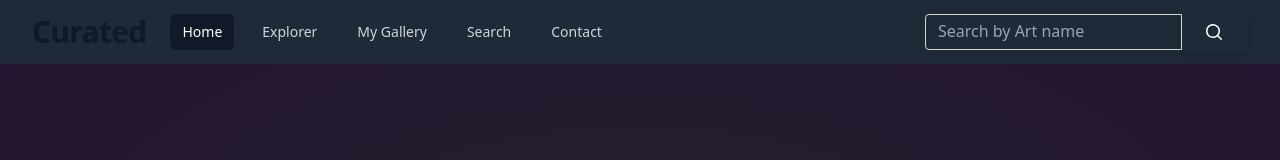
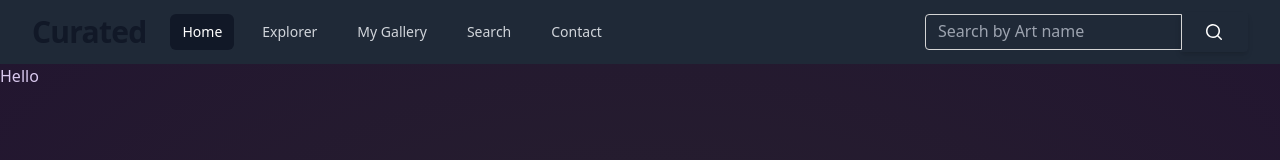
Before and after one commit to yrezvani/curated, a React (Vite) app: page /my-gallery in a window 1280 px wide. Shown: the top 160 px of the page. Built offline with nearby package versions, Linux system fonts and the light colour scheme; a web font is replaced by a local one.

Commit message:
Completed the getItem from Local storage

```diff
--- a/src/App.jsx
+++ b/src/App.jsx
@@ -7,6 +7,7 @@ import NavBar from './pages/NavBar';
 
 import Footer from './components/Footer';
 import Contact from './pages/Contact';
+import MyGallery from './pages/MyGallery';
 
 const apiKey = '0f4dc3f5-f76a-40aa-adaf-78bcdc8f2e05';
 
@@ -21,6 +22,7 @@ function App() {
         <Route path="/explorer" element={<ArtGallery apiKey={apiKey} />} />
         <Route path="/classification/:classificationId" element={<ClassificationDetail apiKey={apiKey} />} />
         <Route path="/artwork/:artworkId" element={<ArtworkDetail apiKey={apiKey} />} />
+        <Route path="/my-gallery" element={<MyGallery />} />
         <Route path="contact/*" element={<Contact />} />
       </Routes>
       </Router>
--- a/src/pages/MyGallery.jsx
+++ b/src/pages/MyGallery.jsx
@@ -2,8 +2,21 @@ import React, { useEffect, useState } from 'react';
 
 const MyGallery = () => {
 
+    const [items, setItems] = useState([]);
+
+    useEffect(() => {
+        const data = JSON.parse(localStorage.getItem('items'));
+        if (data) {
+         setItems(data);
+        }
+    }, []);
+
+    console.log(items);
+
     return (
-        <div></div>
+        <div>
+            <h1>Hello</h1>
+        </div>
 
     )
 };
```
